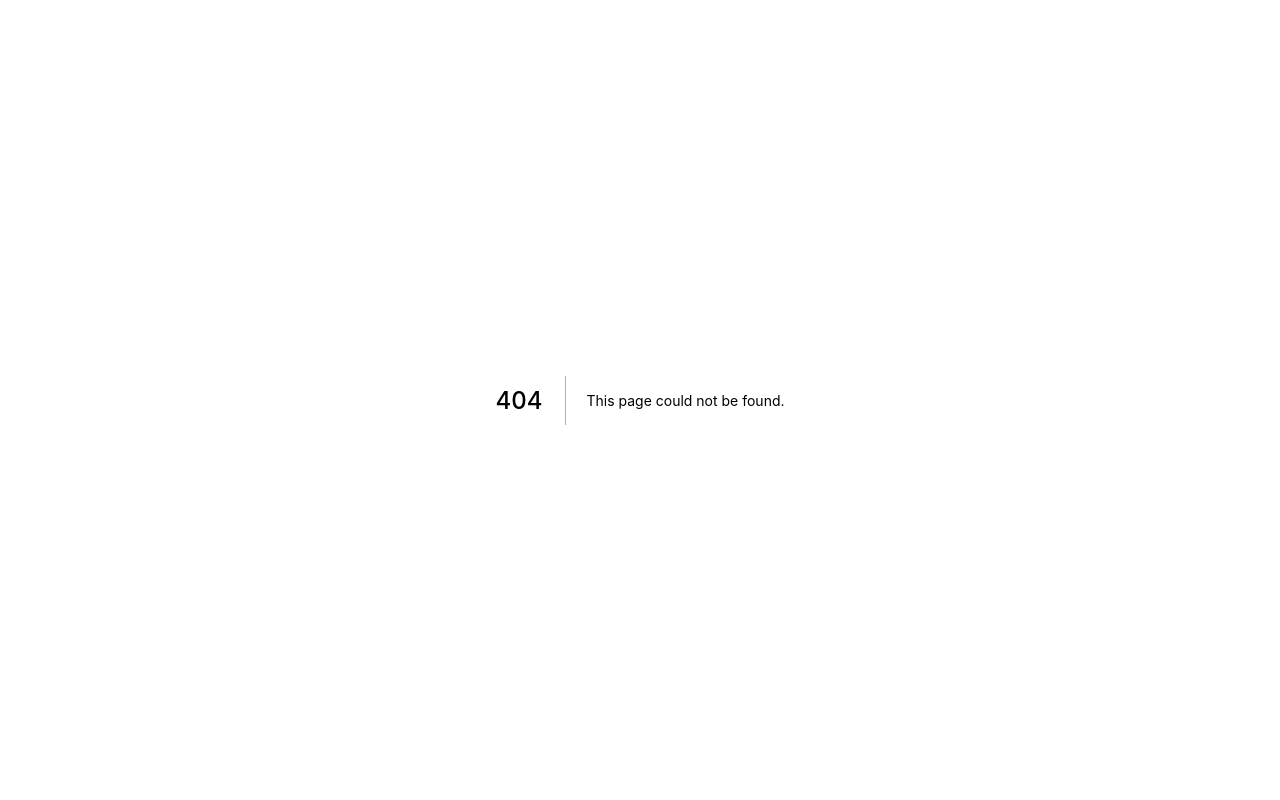
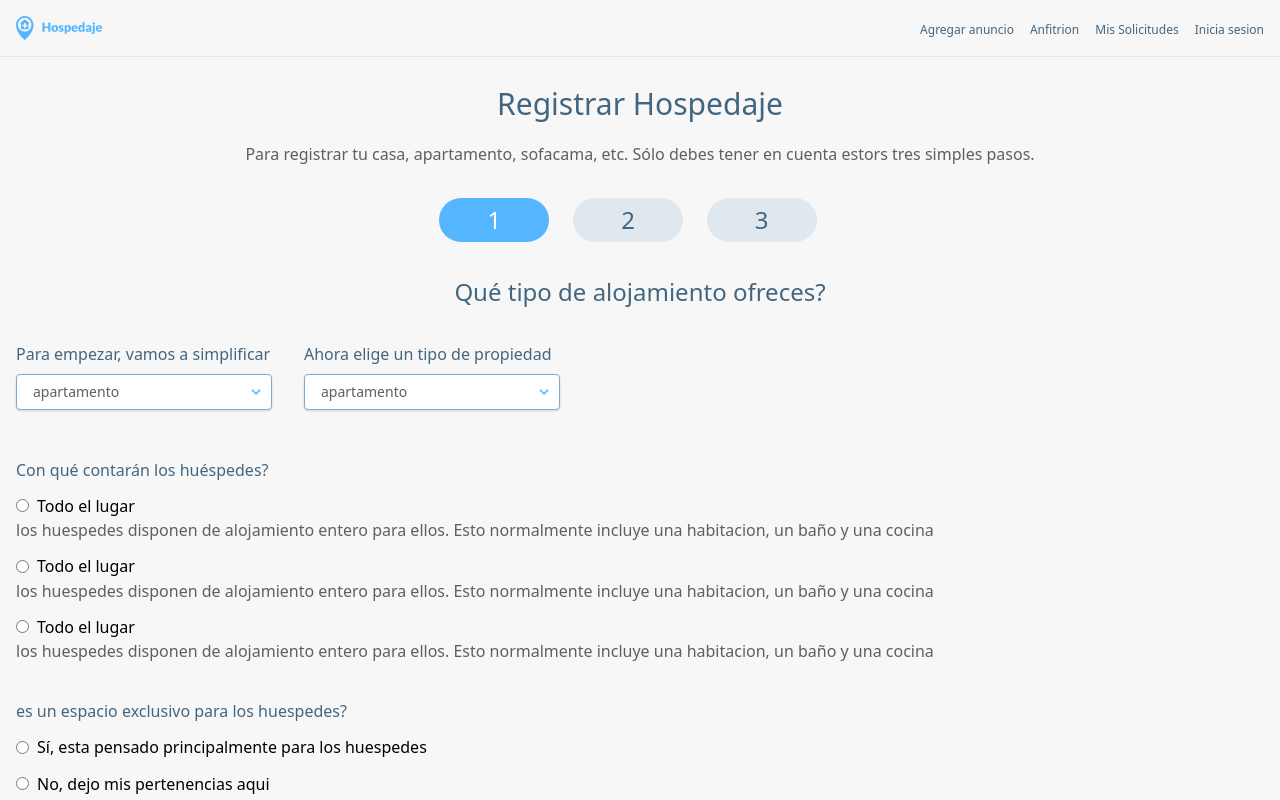
Before and after one commit to jhta/houses-frontend, a Next.js app: page /stay/add in a window 1280 px wide. Before the commit this address had no page. Shown: the top 800 px of the page. Built offline with nearby package versions, Linux system fonts and the light colour scheme; what @tailwindcss/custom-forms would draw is missing.

Commit message:
add more components for add stay page

```diff
--- /dev/null
+++ b/components/atoms/RadioBox.tsx
@@ -0,0 +1,6 @@
+export const RadioBox = ({ label = '', checked = false }) => (
+  <label className="inline-flex items-center">
+    <input type="radio" className="form-radio" name="radio" checked={checked} />
+    <span className="ml-2">{label}</span>
+  </label>
+);
--- /dev/null
+++ b/components/atoms/Select.tsx
@@ -0,0 +1,16 @@
+export const Select = ({ options = [] }) => (
+  <div className="inline-block relative w-64">
+    <select className="font-light text-textColor text-sm block appearance-none w-full bg-white border border-gray-3 hover:border-gray-500 px-4 py-2 pr-8 rounded shadow leading-tight focus:outline-none focus:shadow-outline">
+      {options.map((option, key) => (
+        <option key={key} className="font-light text-textColor text-sm">
+          {option}
+        </option>
+      ))}
+    </select>
+    <div className="pointer-events-none absolute inset-y-0 right-0 flex items-center px-2 text-primary">
+      <svg className="fill-current h-4 w-4" xmlns="http://www.w3.org/2000/svg" viewBox="0 0 20 20">
+        <path d="M9.293 12.95l.707.707L15.657 8l-1.414-1.414L10 10.828 5.757 6.586 4.343 8z" />
+      </svg>
+    </div>
+  </div>
+);
--- /dev/null
+++ b/components/layout/index.tsx
@@ -0,0 +1,9 @@
+import { Header, Footer } from '../organisms';
+
+export const Layout = ({ children }) => (
+  <div className="flex flex-col h-screen">
+    <Header />
+    <div className="flex-1">{children}</div>
+    <Footer />
+  </div>
+);
--- /dev/null
+++ b/pages/stay/add.tsx
@@ -0,0 +1,154 @@
+import React from 'react';
+import classnames from 'classnames';
+import { Layout } from '../../components/layout';
+import { H1, H2, Select, RadioBox } from '../../components/atoms';
+import { Container, Column, Row } from '../../components/grid';
+
+// const AddStayTitle = () => ()
+
+const Step = ({ children, isActive = false }) => (
+  <div
+    className={classnames(
+      'py-1 px-12 rounded-full mr-6 text-2xl',
+      { 'bg-primary text-white': isActive },
+      { 'bg-gray-6 text-gray-2': !isActive }
+    )}
+  >
+    {children}
+  </div>
+);
+
+const Steps = ({ active = 1 }) => (
+  <div className="flex flex-row mb-8">
+    <Step isActive={active === 1}>1</Step>
+    <Step isActive={active === 2}>2</Step>
+    <Step isActive={active === 3}>3</Step>
+  </div>
+);
+
+const FormLabel = ({ children, ...rest }) => (
+  <label className="text-base text-titleColor leading-normal mb-2" {...rest}>
+    {children}
+  </label>
+);
+
+const FormSelect = ({ options = [], label = '' }) => (
+  <div className="flex flex-col mb-6">
+    <FormLabel>{label}</FormLabel>
+    <Select options={options} />
+  </div>
+);
+
+const FormRadioBox = ({ label = '', secondaryLabel = '', checked = false }) => (
+  <div className="my-3">
+    <RadioBox checked={checked} label={label} />
+    <p>{secondaryLabel}</p>
+  </div>
+);
+
+const radioBoxOptions = [
+  {
+    label: 'Todo el lugar',
+    secondaryLabel:
+      'los huespedes disponen de alojamiento entero para ellos. Esto normalmente incluye una habitacion, un baño y una cocina',
+  },
+  {
+    label: 'Todo el lugar',
+    secondaryLabel:
+      'los huespedes disponen de alojamiento entero para ellos. Esto normalmente incluye una habitacion, un baño y una cocina',
+  },
+  {
+    label: 'Todo el lugar',
+    secondaryLabel:
+      'los huespedes disponen de alojamiento entero para ellos. Esto normalmente incluye una habitacion, un baño y una cocina',
+  },
+];
+
+const radioBoxOptionsSpace = [
+  {
+    label: 'Sí, esta pensado principalmente para los huespedes',
+  },
+  {
+    label: 'No, dejo mis pertenencias aqui',
+  },
+];
+
+const FormRadioBoxList = ({ options = [], label = '' }) => (
+  <div>
+    <FormLabel>{label}</FormLabel>
+    {options.map((option, key) => (
+      <FormRadioBox key={key} {...option} />
+    ))}
+  </div>
+);
+
+const AddStayForm = () => (
+  <form className="w-full">
+    <Row>
+      <Column className="w-full text-center mb-6">
+        <H2>Qué tipo de alojamiento ofreces?</H2>
+      </Column>
+    </Row>
+    <Row className="flex-wrap mb-6">
+      <Column className="w-full md:w-auto md:pr-8">
+        <FormSelect
+          options={['apartamento', 'casa', 'habitacion', 'sofa cama']}
+          label="Para empezar, vamos a  simplificar"
+        />
+      </Column>
+      <Column className="w-full md:w-auto md:pr-8">
+        <FormSelect
+          options={['apartamento', 'casa', 'habitacion', 'sofa cama']}
+          label="Ahora elige un tipo de propiedad"
+        />
+      </Column>
+    </Row>
+    <Row className="mb-6">
+      <Column className="w-full">
+        <FormRadioBoxList options={radioBoxOptions} label="Con qué contarán los huéspedes?" />
+      </Column>
+    </Row>
+    <Row>
+      <Column className="w-full">
+        <FormRadioBoxList options={radioBoxOptionsSpace} label="es un espacio exclusivo para los huespedes?" />
+      </Column>
+    </Row>
+    <Row className="flex-wrap mb-6">
+      <Column className="w-full md:w-auto md:pr-8">
+        <FormSelect
+          options={['1 cama', '2 camas', '3 camas', '4 camas']}
+          label="Cuantas camas pueden utiliar los huespedes?"
+        />
+      </Column>
+    </Row>
+  </form>
+);
+
+const AddStayWrapper = () => (
+  <Container className="flex flex-col items-center py-6">
+    <Row>
+      <Column className="w-full justify-center">
+        <H1 className="text-center">Registrar Hospedaje</H1>
+      </Column>
+    </Row>
+    <Row className="justify-center mb-8">
+      <Column className="w-full">
+        <p className="text-center">
+          Para registrar tu casa, apartamento, sofacama, etc. Sólo debes tener en cuenta estors tres simples pasos.
+        </p>
+      </Column>
+    </Row>
+    <Row className="justify-center">
+      <Steps />
+    </Row>
+    <AddStayForm />
+  </Container>
+);
+
+const AddStay = () => (
+  <Layout>
+    <AddStayWrapper />
+  </Layout>
+);
+
+export default AddStay;
```
